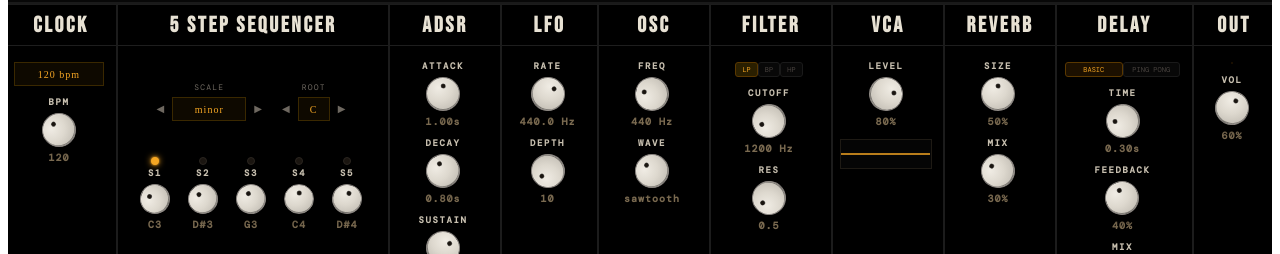
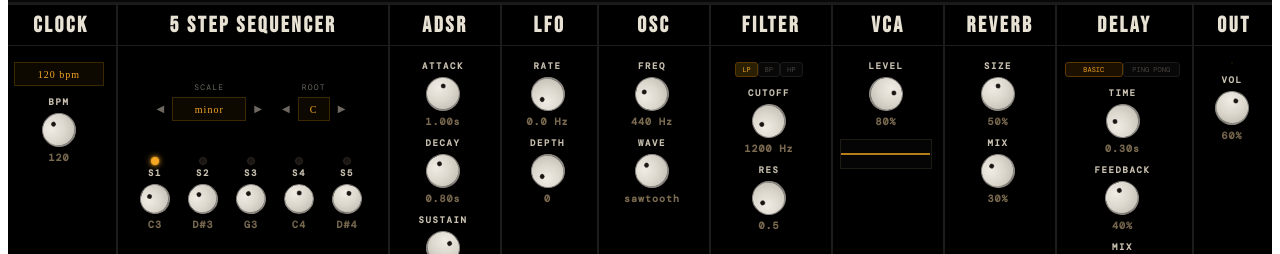
Before and after one commit to ritaamaralsilva/playground, a Next.js app: page / in a window 1280 px wide. Shown: the part 151-405 px from the top of the page. Built offline with nearby package versions, Linux system fonts and the light colour scheme; a web font is replaced by a local one.

Commit message:
changed initial state of LFO module so it starts at 0Hz

```diff
--- a/src/components/eurorack/RackContainer.tsx
+++ b/src/components/eurorack/RackContainer.tsx
@@ -91,8 +91,8 @@ export default function RackContainer() {
   const seqNotesRef = useRef(seqNotes)
   const [scaleIdx, setScaleIdx] = useState(2)
   const [rootIdx, setRootIdx] = useState(0)
-  const [lfoRate, setLfoRate] = useState(440)
-  const [lfoDepth, setLfoDepth] = useState(10)
+  const [lfoRate, setLfoRate] = useState(0) // lfo inicia com freq a 0Hz
+  const [lfoDepth, setLfoDepth] = useState(0) // lfo inicia com depth a 0
   const [oscFreq, setOscFreq] = useState(440)
   const [oscWaveIdx, setOscWaveIdx] = useState(1)
   const [attack, setAttack] = useState(1)
```
